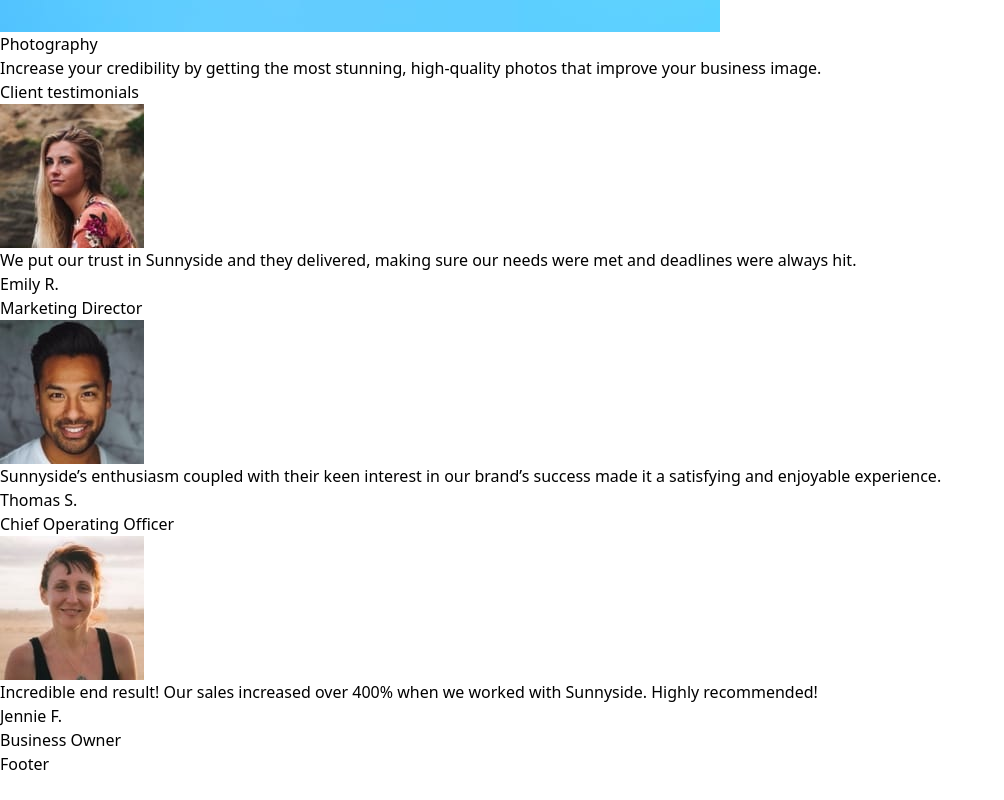
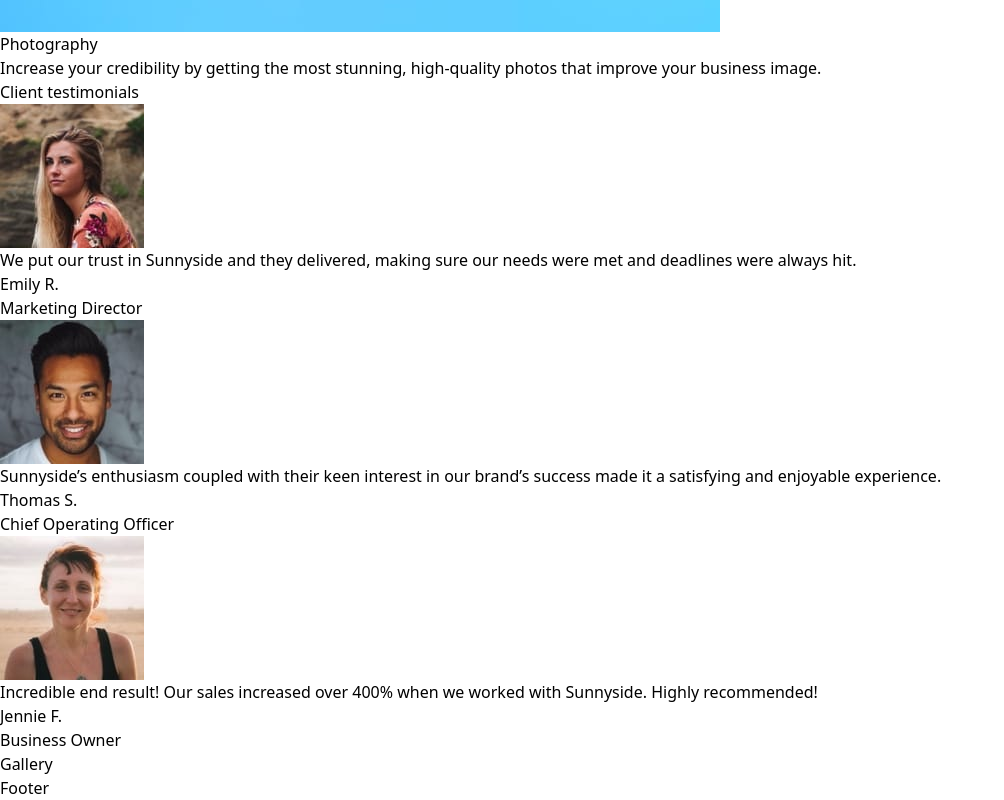
Before and after one commit to heygauravshukla/sunnyside-agency-landing-page, a React (Vite) app: page / in a window 1280 px wide. Shown: the part 2860-3660 px from the top of the page, without its empty margins (0-1004 px from the left). Before the commit the page ends 3636 px from the top, so only its background shows below. Built offline with nearby package versions, Linux system fonts and the light colour scheme.

Commit message:
Add "Gallery" component to the homepage

```diff
--- a/src/App.jsx
+++ b/src/App.jsx
@@ -3,6 +3,7 @@
 import Features from "./components/Features";
 import DesignAndPhotography from "./components/DesignAndPhotography";
 import Testimonials from "./components/Testimonials";
+import Gallery from "./components/Gallery";
 import Footer from "./components/Footer";
 
 export default function App() {
@@ -13,6 +14,7 @@
       <Features />
       <DesignAndPhotography />
       <Testimonials />
+      <Gallery />
       <Footer />
     </>
   );
```
